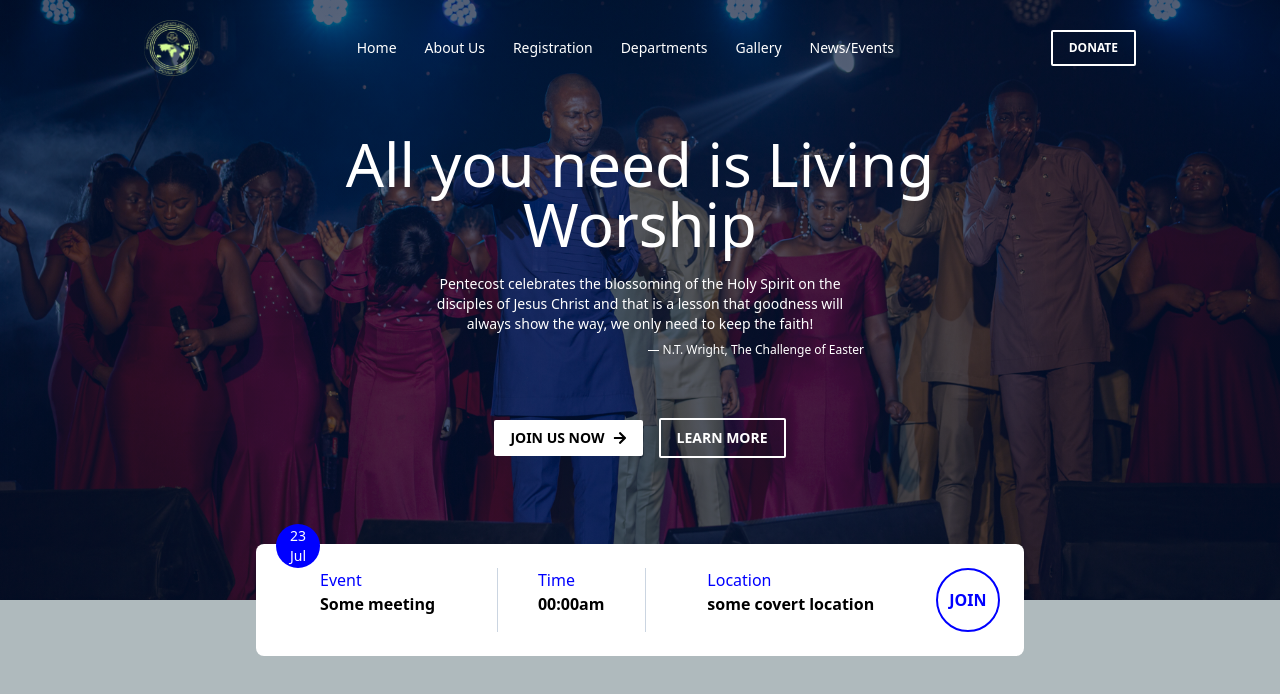
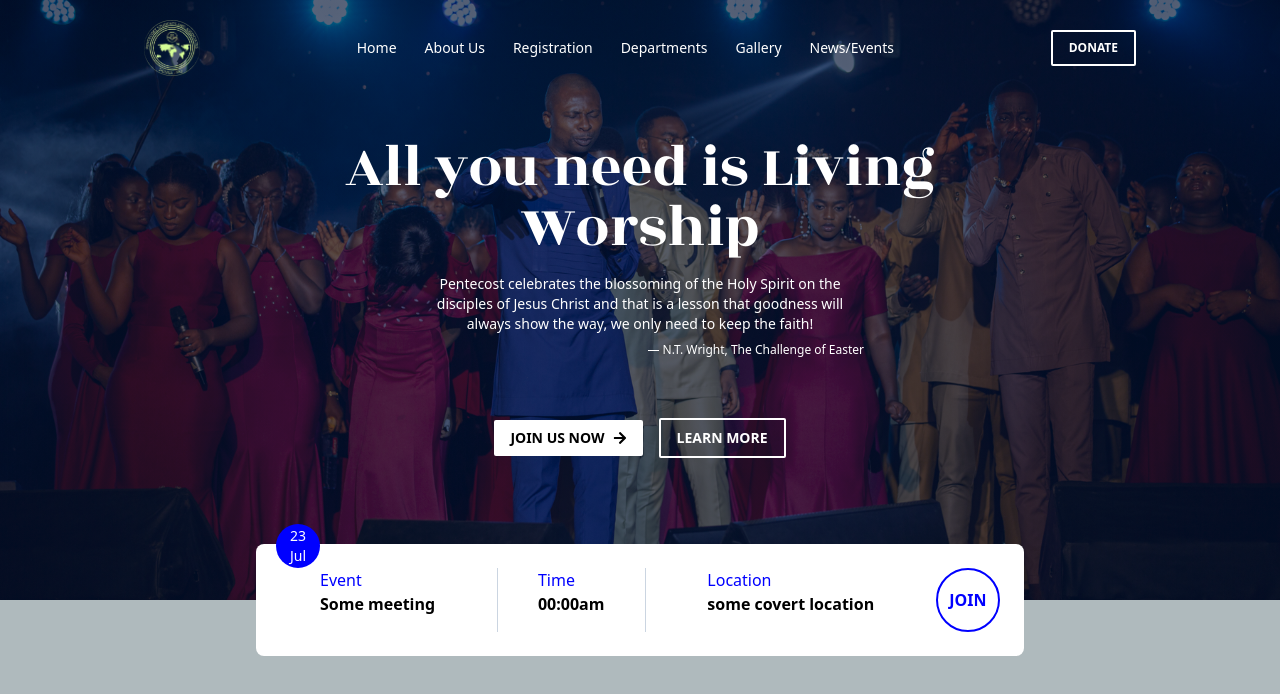
Before and after one commit to tsikatawill/pensa, a React (Create React App) app: page / in a window 1280 px wide. Shown: the top 694 px of the page. Built offline with nearby package versions, Linux system fonts and the light colour scheme.

Commit message:
:nail_care: add custom font to hero section

```diff
--- a/src/components/Hero.jsx
+++ b/src/components/Hero.jsx
@@ -1,11 +1,13 @@
 import EventCard from './EventCard'
 import { FaArrowRight } from 'react-icons/fa'
+import styles from './Hero.module.css'
 
 export default function Hero() {
     return (
         <div className="hero h-full relative">
             <div className="container flex flex-col items-center justify-center h-[400px] text-center gap-5">
-                <h1 className="text-3xl md:text-6xl max-w-2xl leading-[3.5rem]">
+                <h1
+                    className={`${styles.headText} text-3xl md:text-6xl max-w-2xl leading-[3.5rem]`}>
                     All you need is Living Worship
                 </h1>
 
--- /dev/null
+++ b/src/components/Hero.module.css
@@ -0,0 +1,8 @@
+@font-face {
+    font-family: RozhaOne;
+    src: url(../fonts/RozhaOne.otf);
+}
+
+.headText {
+    font-family: RozhaOne;
+}
```
Also changed, not shown: src/fonts/RozhaOne.otf (added).
